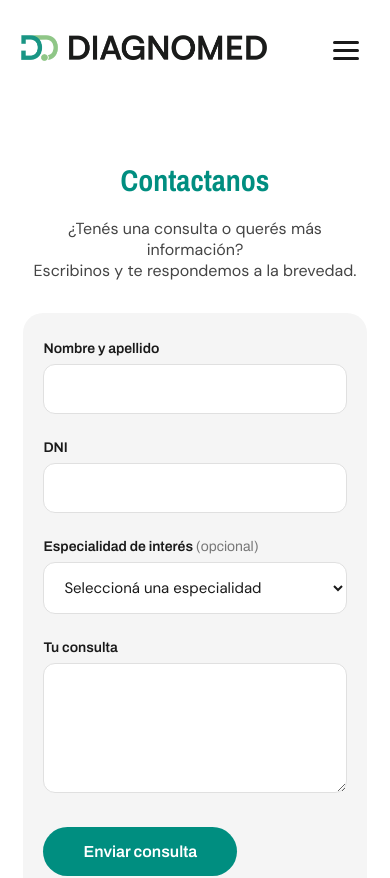
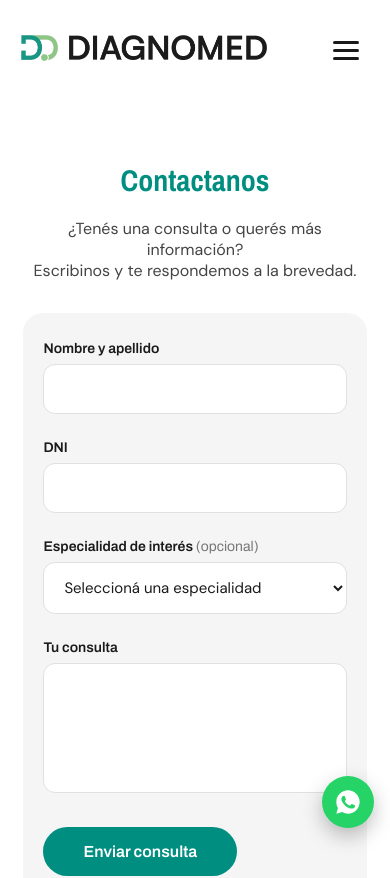
Before and after one commit to Matiasdbruyn/Diagnomed, a React (Vite) app: page /Diagnomed/contacto in a window 390 px wide. Shown: the top 878 px of the page. Built offline with nearby package versions, Linux system fonts and the light colour scheme.

Commit message:
Contacto

```diff
--- a/src/App.tsx
+++ b/src/App.tsx
@@ -6,6 +6,7 @@ import { Index } from "./pages/inicio/Index";
 import { ScrollToTop } from './ScrollToTop';
 import { Especialidades } from './pages/especialidades/Especialidades'
 import { Contacto } from './pages/contacto/Contacto'
+import { WhatsappFlotante } from './whatsapp/WhatsappFlotante'
 
 
 
@@ -21,6 +22,7 @@ function App() {
         <Route path="/contacto" element={<Contacto />} />
       </Routes>
       <Footer />
+      <WhatsappFlotante />
     </BrowserRouter>
   )
 }
--- /dev/null
+++ b/src/whatsapp/WhatsappFlotante.css
@@ -0,0 +1,40 @@
+.whatsapp-flotante {
+    position: fixed;
+    right: 24px;
+    bottom: 24px;
+    z-index: 500;
+    width: 60px;
+    height: 60px;
+    display: flex;
+    align-items: center;
+    justify-content: center;
+    background-color: #25D366;
+    color: #ffffff;
+    border-radius: 50%;
+    box-shadow: 0 8px 20px rgba(0, 0, 0, 0.25);
+    transition: transform 0.25s ease, box-shadow 0.25s ease;
+}
+
+.whatsapp-flotante svg {
+    width: 32px;
+    height: 32px;
+}
+
+.whatsapp-flotante:hover {
+    transform: scale(1.08);
+    box-shadow: 0 10px 24px rgba(0, 0, 0, 0.3);
+}
+
+@media (max-width: 600px) {
+    .whatsapp-flotante {
+        right: 16px;
+        bottom: 16px;
+        width: 52px;
+        height: 52px;
+    }
+
+    .whatsapp-flotante svg {
+        width: 28px;
+        height: 28px;
+    }
+}
--- /dev/null
+++ b/src/whatsapp/WhatsappFlotante.tsx
@@ -0,0 +1,19 @@
+import "./WhatsappFlotante.css";
+
+const IconWhatsapp = () => (
+    <svg viewBox="0 0 24 24" fill="currentColor" aria-hidden="true">
+        <path d="M12.01 2C6.48 2 1.99 6.48 1.99 12c0 1.87.51 3.62 1.4 5.13L2 22l4.99-1.35A9.96 9.96 0 0 0 12.01 22C17.53 22 22 17.52 22 12S17.53 2 12.01 2Zm5.86 14.19c-.25.7-1.45 1.34-2 1.42-.51.08-1.12.11-1.81-.11-.42-.13-.95-.31-1.64-.61-2.88-1.24-4.76-4.15-4.9-4.34-.14-.19-1.17-1.56-1.17-2.98 0-1.42.74-2.11 1-2.4.26-.29.57-.36.76-.36.19 0 .38 0 .55.01.18.01.41-.07.64.49.24.58.81 2 .88 2.15.07.15.12.33.02.53-.1.2-.15.32-.29.49-.14.17-.3.38-.43.51-.14.14-.29.29-.13.57.17.29.75 1.24 1.61 2.01 1.11.99 2.05 1.3 2.34 1.44.29.15.46.13.63-.05.17-.19.72-.83.91-1.11.19-.29.39-.24.65-.14.27.1 1.7.8 1.99.95.29.14.48.22.55.34.07.13.07.7-.18 1.4Z" />
+    </svg>
+);
+
+export const WhatsappFlotante = () => (
+    <a
+        className="whatsapp-flotante"
+        href="https://wa.me/5491149149441"
+        target="_blank"
+        rel="noopener noreferrer"
+        aria-label="Escribinos por WhatsApp"
+    >
+        <IconWhatsapp />
+    </a>
+);
```
